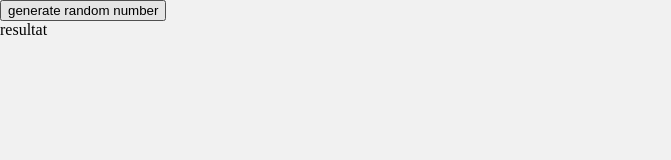
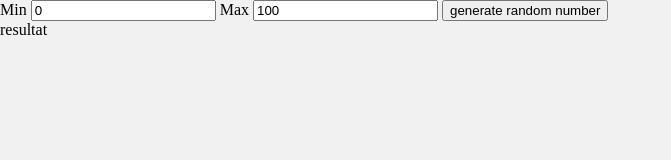
Before and after one commit to zimo19/random-number-app, a plain HTML site: page random-number-app/index.html in a window 1280 px wide. Shown: the whole page, without its empty margins (0-671 px from the left). Drawn offline with Linux system fonts and the light colour scheme.

Commit message:
feat add html for min max feature

```diff
--- a/random-number-app/index.html
+++ b/random-number-app/index.html
@@ -7,6 +7,12 @@
         <title>Random number app</title>
     </head>
     <body>
+        <label>Min
+        <input id="min" value="0"/>
+        </label>
+        <label>Max
+        <input id="max" value="100"/>
+        </label>
         <button id="random-number">generate random number</button>
         <div id="result">resultat</div>
         <script src="script.js"></script>
```
Also changed, not shown: 1 other file.
